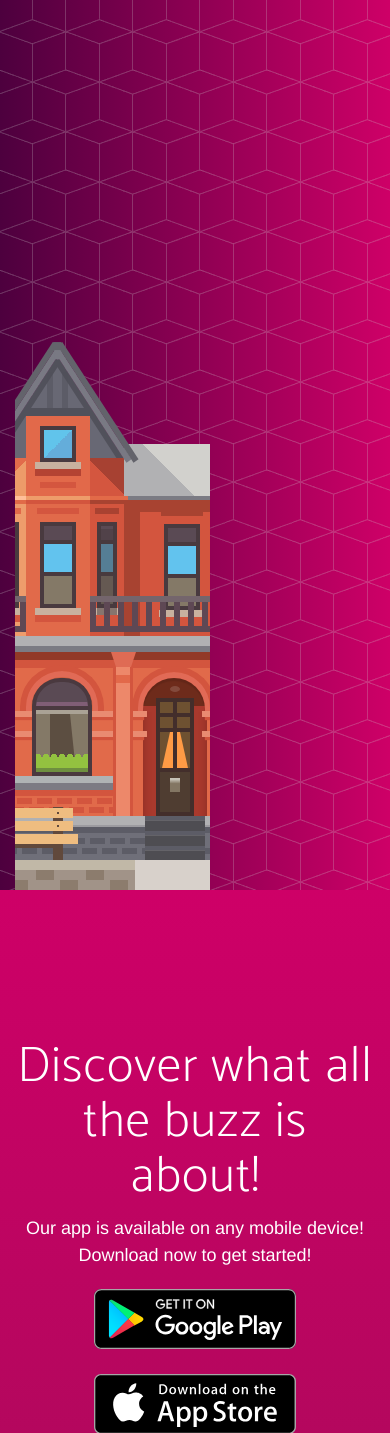
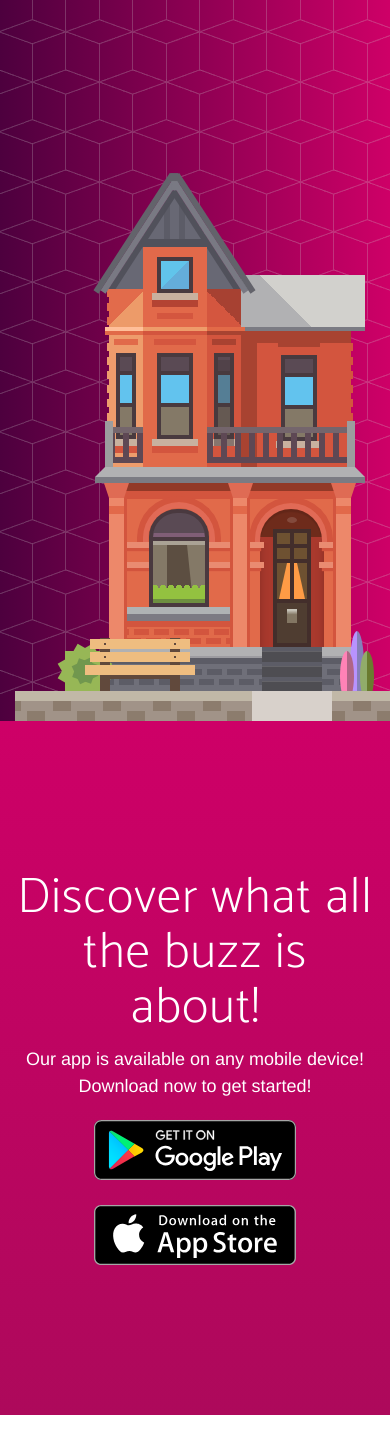
Before and after one commit to luisbarajasp/Proyecto-Final-BD, a PHP site: page / in a window 390 px wide. Shown: the part 331-1764 px from the top of the page. Run offline with PHP 8.4, Linux system fonts and the light colour scheme; some libraries are stand-ins or nearby versions; some web fonts are replaced.

Commit message:
Add: style for house in mobile

```diff
--- a/css/new-age.css
+++ b/css/new-age.css
@@ -215,10 +215,15 @@ header .col-sm-5{
   height: 100vh;
   overflow: hidden;
   display: flex;
-  justify-content: center;
   align-items: flex-end;
   position: relative;
   background: transparent;
+}
+@media (max-width: 767px){
+    .flex-container {
+      width: 100vw;
+      height: 80vh;
+    }
 }
 .flex-container::before {
   content: '';
```
